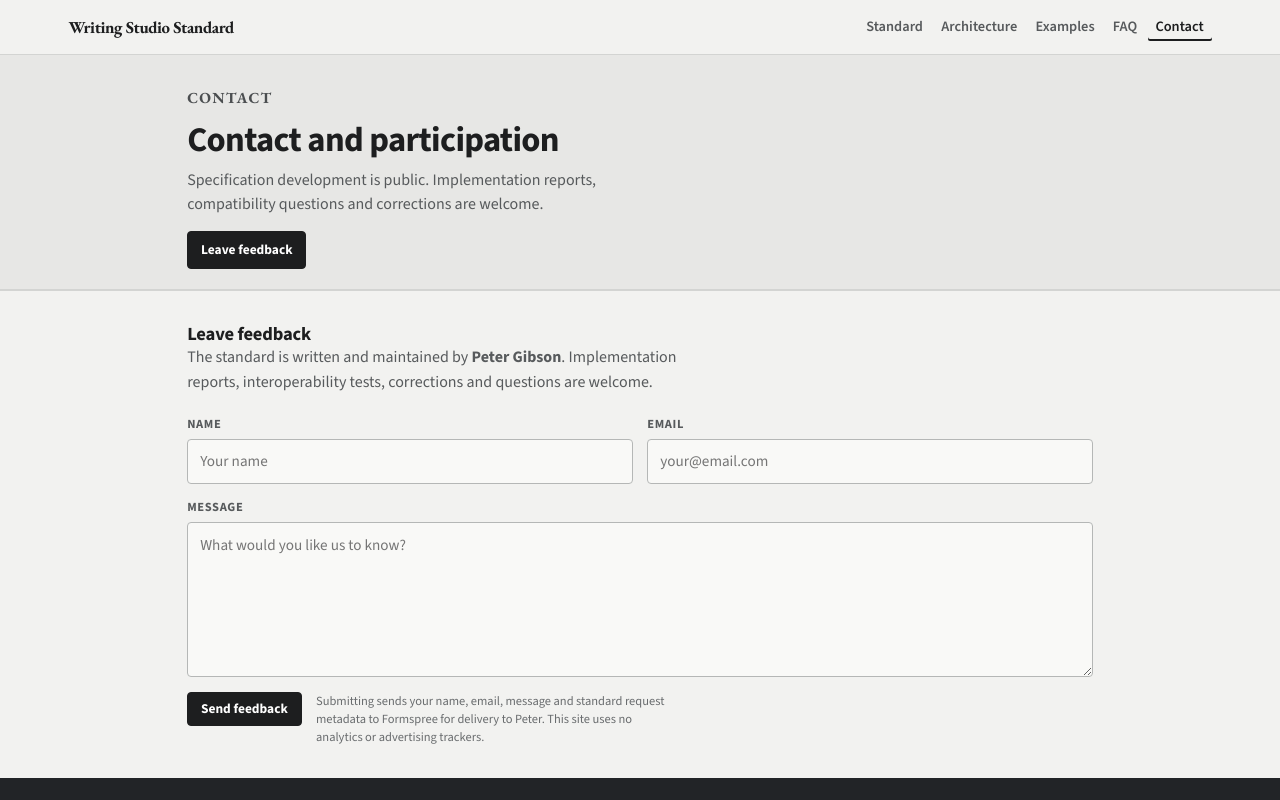
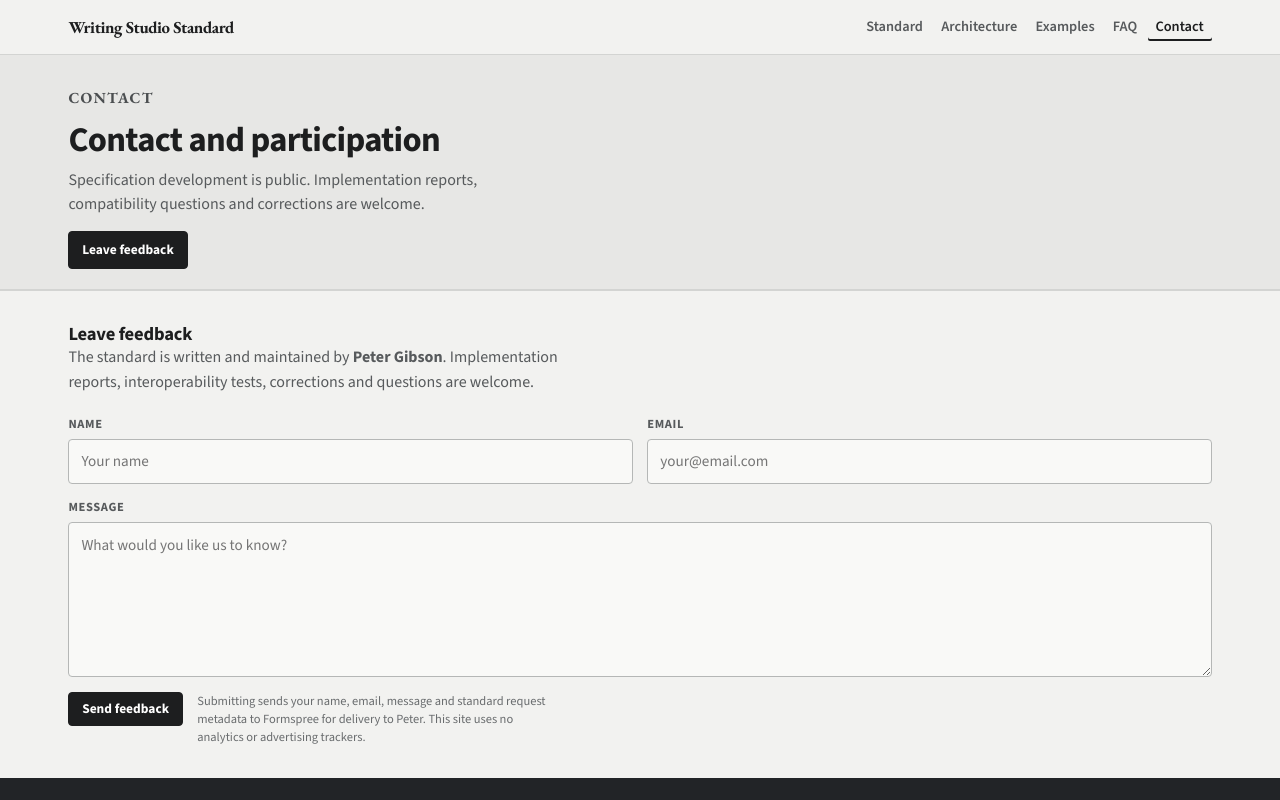
Before and after one commit to albatross310/writingstudiostandard, a React (Vite) app: page /contact in a window 1280 px wide. Shown: the top 800 px of the page. Built offline with nearby package versions, Linux system fonts and the light colour scheme.

Commit message:
Establish shared page content rails (#35)
Co-authored-by: a <a@a2-16-20-2f-7a-b9.walkup.net.uq.edu.au>

```diff
--- a/src/pages/Standard.jsx
+++ b/src/pages/Standard.jsx
@@ -17,7 +17,7 @@ export default function Standard() {
 
       <section><div className="container container--prose"><p className="section-label">Scope</p><h2>What the standard is for</h2><hr className="divider" /><p>A text editor keeps words. A word processor adds presentation. A Writing Studio can keep the surrounding work as well: evidence, reading state, correspondence, media, revisions and a deliberately bounded provenance record.</p><p>The standard defines the portable document contract, its vocabulary and its honesty rules. It does not prescribe one interface, one storage provider, one voice model, or one business model. A conforming implementation makes its supported capabilities visible rather than pretending all Studio Documents contain the same things.</p></div></section>
 
-      <section><div className="container container--prose"><p className="section-label">Principles</p><h2>Six commitments</h2><hr className="divider" /><div className="trio-grid">
+      <section><div className="container container--prose"><p className="section-label">Principles</p><h2>Six commitments</h2><hr className="divider" /><div className="trio-grid trio-grid--principles">
         <article className="card"><p className="card__label">Readable</p><p className="card__body">A reader can find a plain-text representation of the work without reconstructing an editor’s private state.</p></article>
         <article className="card"><p className="card__label">Portable</p><p className="card__body">The file is data, not a service account. Documents can be exported, copied, inspected and opened elsewhere.</p></article>
         <article className="card"><p className="card__label">Source-aware</p><p className="card__body">References are real records with stable identifiers, citation metadata and optional frozen source material.</p></article>
--- a/src/styles/global.css
+++ b/src/styles/global.css
@@ -30,6 +30,7 @@
   --surface-muted:#e9e9e7;
   --white:        #ffffff;
   --page-gutter:  clamp(0.75rem, calc(0.55rem + 0.75vw), 2rem);
+  --content-rail: 1180px;
 
   --font-serif:  'Source Sans 3 Variable', 'Source Sans 3', system-ui, sans-serif;
   --font-body:   'Source Sans 3 Variable', 'Source Sans 3', system-ui, sans-serif;
@@ -104,41 +105,15 @@ code:not(pre code) {
 /* ─── Layout ─────────────────────────────────────────────────────── */
 .container {
   width: 100%;
-  max-width: 1180px;
+  max-width: var(--content-rail);
   margin: 0 auto;
   padding-inline: var(--page-gutter);
 }
 
-.container--narrow {
-  /* Sections share the page gutter. Individual paragraphs can still keep a readable line length
-     without the whole section stepping inward from its heading. */
-  max-width: 1180px;
-}
-
-/* Prose centring is deliberately progressive. Small windows keep almost all available width;
-   the inset grows gently through medium widths, then more quickly before settling at its final
-   readable measure. This avoids premature title, navigation and footer wrapping. */
+/* Every page uses the same two vertical rails as the navigation and footer. The prose modifier is
+   retained as a semantic hook, but it no longer creates a second, inward alignment system. */
 .container.container--prose {
-  max-width: none;
-}
-
-@media (min-width: 48rem) {
-  .container.container--prose {
-    padding-inline: calc(var(--page-gutter) + 10vw - 4.8rem);
-  }
-}
-
-@media (min-width: 60rem) {
-  .container.container--prose {
-    padding-inline: calc(var(--page-gutter) + 45vw - 25.8rem);
-  }
-}
-
-@media (min-width: 72rem) {
-  .container.container--prose {
-    max-width: calc(56.6rem + var(--page-gutter) + var(--page-gutter));
-    padding-inline: var(--page-gutter);
-  }
+  max-width: var(--content-rail);
 }
 
 section {
@@ -269,6 +244,22 @@ section + section {
   grid-template-columns: repeat(auto-fit, minmax(260px, 1fr));
   gap: 0.75rem;
   margin-top: 1rem;
+}
+
+.trio-grid--principles {
+  grid-template-columns: repeat(3, minmax(0, 1fr));
+}
+
+@media (max-width: 900px) {
+  .trio-grid--principles {
+    grid-template-columns: repeat(2, minmax(0, 1fr));
+  }
+}
+
+@media (max-width: 600px) {
+  .trio-grid--principles {
+    grid-template-columns: 1fr;
+  }
 }
 
 /* Storage cards need room for technical prose; move the third card down before it becomes cramped. */
@@ -590,7 +581,7 @@ section + section {
 .arch-rows { display: flex; flex-direction: column; gap: 0.85rem; }
 .arch-row {
   display: grid;
-  grid-template-columns: minmax(0, 1fr) minmax(320px, 430px);
+  grid-template-columns: repeat(2, minmax(0, 1fr));
   gap: 0.8rem;
   align-items: stretch;             /* brief matches its card's height */
 }
```
